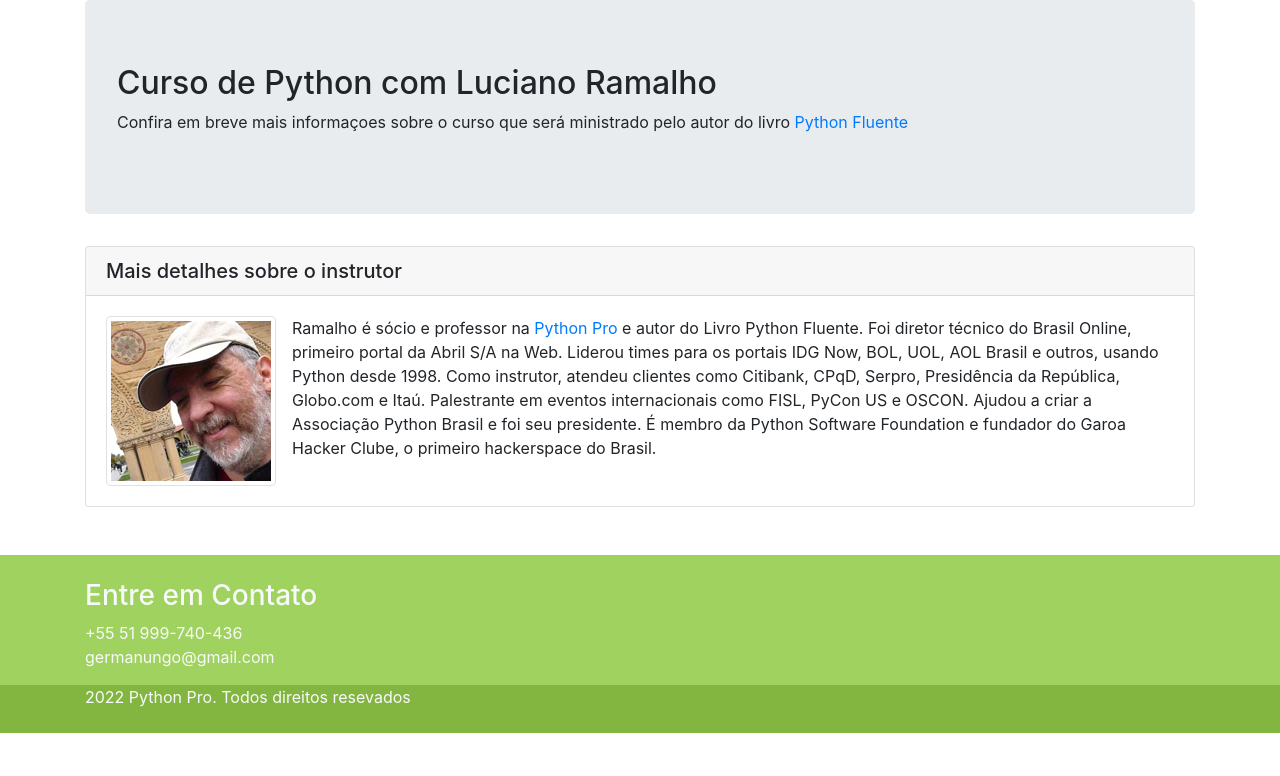
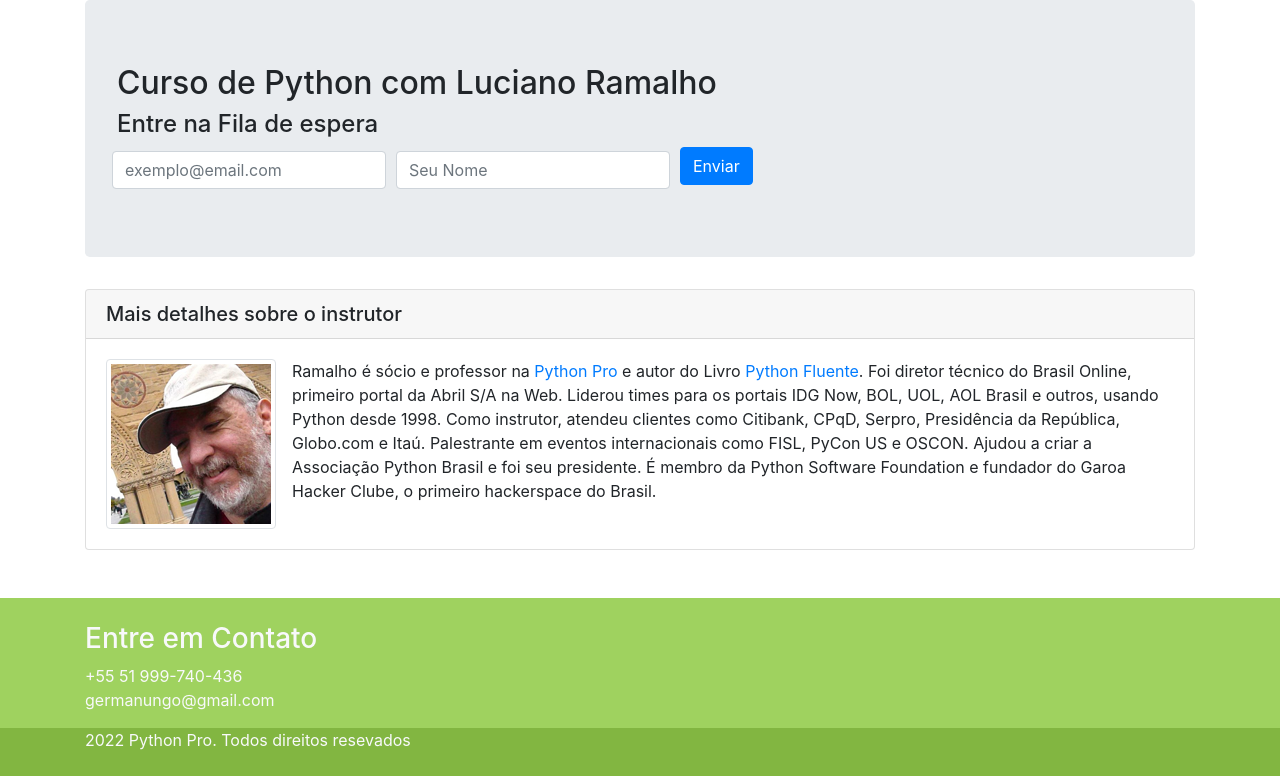
Before and after one commit to GermanUngo/Curso_Django_2.0, a Django app: page / in a window 1280 px wide. Shown: the part 56-832 px from the top of the page. Before the commit the page ends 789 px from the top, so only its background shows below. Run offline with Django 4.2, Linux system fonts and the light colour scheme; some libraries are stand-ins or nearby versions.

Commit message:
Configuração de um email de marketing e gerenciamento de lista de espera em aplicação.

```diff
--- a/pypro/base/templates/base/home.html
+++ b/pypro/base/templates/base/home.html
@@ -80,10 +80,31 @@
 				<h2>
 					Curso de Python com Luciano Ramalho
 				</h2>
-				<p>
-					Confira em breve mais informaçoes sobre o curso que será ministrado pelo autor do livro
-					<a href="https://www.amazon.com/_/dp/1491946008?tag=oreilly20-20" target="_blank" >Python Fluente</a>
-				</p>
+				<h4 class= "mt -4"> Entre na Fila de espera</h4>
+				<form action="https://herokuapp.us21.list-manage.com/subscribe/post?u=d2361c4177318b91ad1ccf3dc&amp;id=46d46088b6&amp;f_id=0078c2e1f0"
+						  method="post" id="mc-embedded-subscribe-form" name="mc-embedded-subscribe-form" class="form-row align-items-center" target="_self">
+				  <div class="form-row align-items-center">
+					<div class="col-auto">
+					  <label class="sr-only" for="mce-EMAIL">Email</label>
+					  <input type="email" value="" name="EMAIL" class="form-control required" id="mce-EMAIL" required placeholder="exemplo@email.com">
+					</div>
+					<div class="col-auto">
+					  <label class="sr-only" for="mce-FNAME">Email</label>
+					  <input type="text" value="" name="FNAME" class="form-control" id="mce-FNAME" required placeholder="Seu Nome">
+					</div>
+
+					 <!-- real people should not fill this in and expect good things - do not remove this or risk form bot signups-->
+					<div style="position: absolute; left: -5000px;" aria-hidden="true"><input type="text"
+						name="b_d2361c4177318b91ad1ccf3dc_46d46088b6" tabindex="-1" value=""></div>
+
+
+					<div class="col-auto">
+					  <input type="submit" value="Enviar" name="Enviar" id="mc-embedded-subscribe" class="btn btn-primary mb-2">
+					</div>
+				  </div>
+				</form>
+
+
 
 			</div>
 			<div class="card">
@@ -95,7 +116,7 @@
 						<img src=" {% static 'img/luciano-ramalho.png' %}" alt="Foto de Luciano Ramalho"
 							 class="img-thumbnail float-left mr-3 "/>
 						Ramalho é sócio e professor na <a href="https://www.python.pro.br">Python Pro</a> e autor do Livro
-						Python Fluente. Foi diretor técnico do Brasil Online, primeiro portal da Abril S/A na Web.
+						<a href="https://www.amazon.com/_/dp/1491946008?tag=oreilly20-20" target="_blank" >Python Fluente</a>. Foi diretor técnico do Brasil Online, primeiro portal da Abril S/A na Web.
 						Liderou times para os portais IDG Now, BOL, UOL, AOL Brasil e outros, usando Python desde 1998.
 						Como instrutor, atendeu clientes como Citibank, CPqD, Serpro, Presidência da República, Globo.com e Itaú.
 						Palestrante em eventos internacionais como FISL, PyCon US e OSCON.
--- a/pypro/settings.py
+++ b/pypro/settings.py
@@ -161,7 +161,7 @@ if AWS_ACCESS_KEY_ID:
     AWS_AUTO_CREATE_BUCKET = False
     AWS_QUERYSTRING_AUTH = True
     AWS_S3_CUSTOM_DOMAIN = None
-    AWS_DEFAULT_ACL = 'public-read'
+    AWS_DEFAULT_ACL = 'private'
 
     COLLECTFAST_STRATEGY = "collectfast.strategies.boto3.Boto3Strategy"
     COLLECTFAST_ENABLED = True
```
